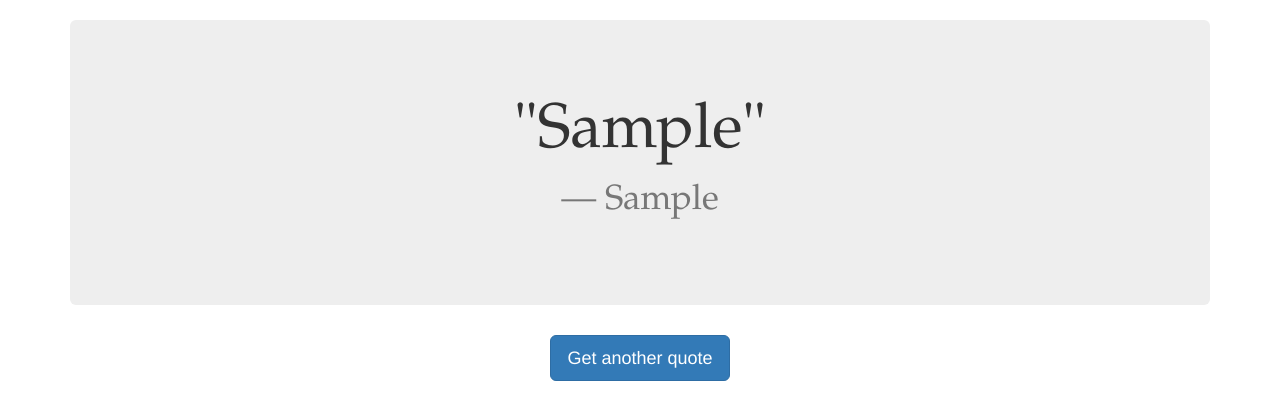
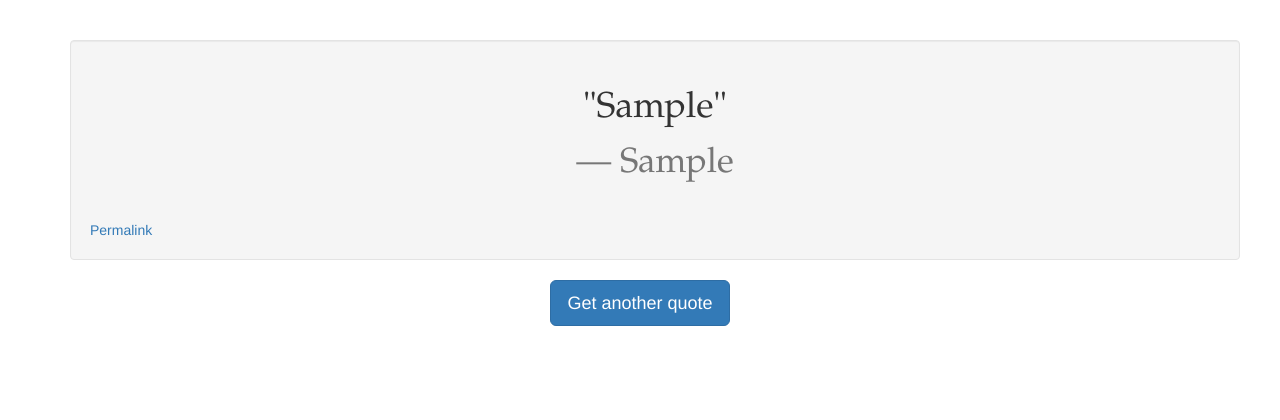
Before and after one commit to MadDoctor5813/Quotebook, a Django app: page / in a window 1280 px wide. Shown: the part 72-492 px from the top of the page. Run offline with Django 3.2, Linux system fonts and the light colour scheme; tables that the repository leaves empty hold one stand-in row (values such as "Sample post"); some libraries are stand-ins or nearby versions.

Commit message:
Change the site to use one common quote template
The view for displaying one quote has been renamed to view_quote.html,
and quote.html now contains the commmon quote template.

```diff
--- a/Quotebook/app/templates/app/quote.html
+++ b/Quotebook/app/templates/app/quote.html
@@ -1,17 +1,11 @@
-{% extends "app/base.html" %}
-
-{% load static %}
-
-{% block content %}
-<div class="container">
-        <div class="jumbotron">
-	        <blockquote class="blockquote text-center">
-		        <h1 class="quote">"{{ quote.quote }}"</h1>
-		        <footer class="quote-footer">{{ quote.attribution }}</footer>
-	        </blockquote>
-        </div>
-</div>
-<div class="text-center">
-        <a class="btn btn-primary btn-lg" href="/">Get another quote</a>
-</div>
-{% endblock %}
+<a class="quote-anchor" href="/{{ quote.pk }}">
+    <div class="well container">
+        <blockquote class="blockquote text-center">
+            <h1 class="quote">"{{ quote.quote }}"</h1>
+		    <footer class="quote-footer">{{ quote.attribution }}</footer>
+	    </blockquote>
+        <footer class="footer">
+            <a href="/{{ quote.pk }}">Permalink</a>
+        </footer>
+    </div>
+</a>
--- /dev/null
+++ b/Quotebook/app/templates/app/view_quote.html
@@ -0,0 +1,12 @@
+{% extends "app/base.html" %}
+
+{% load static %}
+
+{% block content %}
+<div class="container">
+        {% include 'app/quote.html' with quote=quote %}
+</div>
+<div class="text-center">
+        <a class="btn btn-primary btn-lg" href="/">Get another quote</a>
+</div>
+{% endblock %}
--- a/Quotebook/app/views.py
+++ b/Quotebook/app/views.py
@@ -20,7 +20,7 @@ def view_quote(request, page_id=None):
     else:
         #display a quote with the requested id
         quote = Quote.objects.get(pk=page_id)
-    return render(request, "app/quote.html", {'quote': quote})
+    return render(request, "app/view_quote.html", {'quote': quote})
 
 def view_all_quotes(request):
     try:
```
Also changed, not shown: Quotebook/app/templates/app/all_quotes.html (+1 -11 lines), 1 other file.
